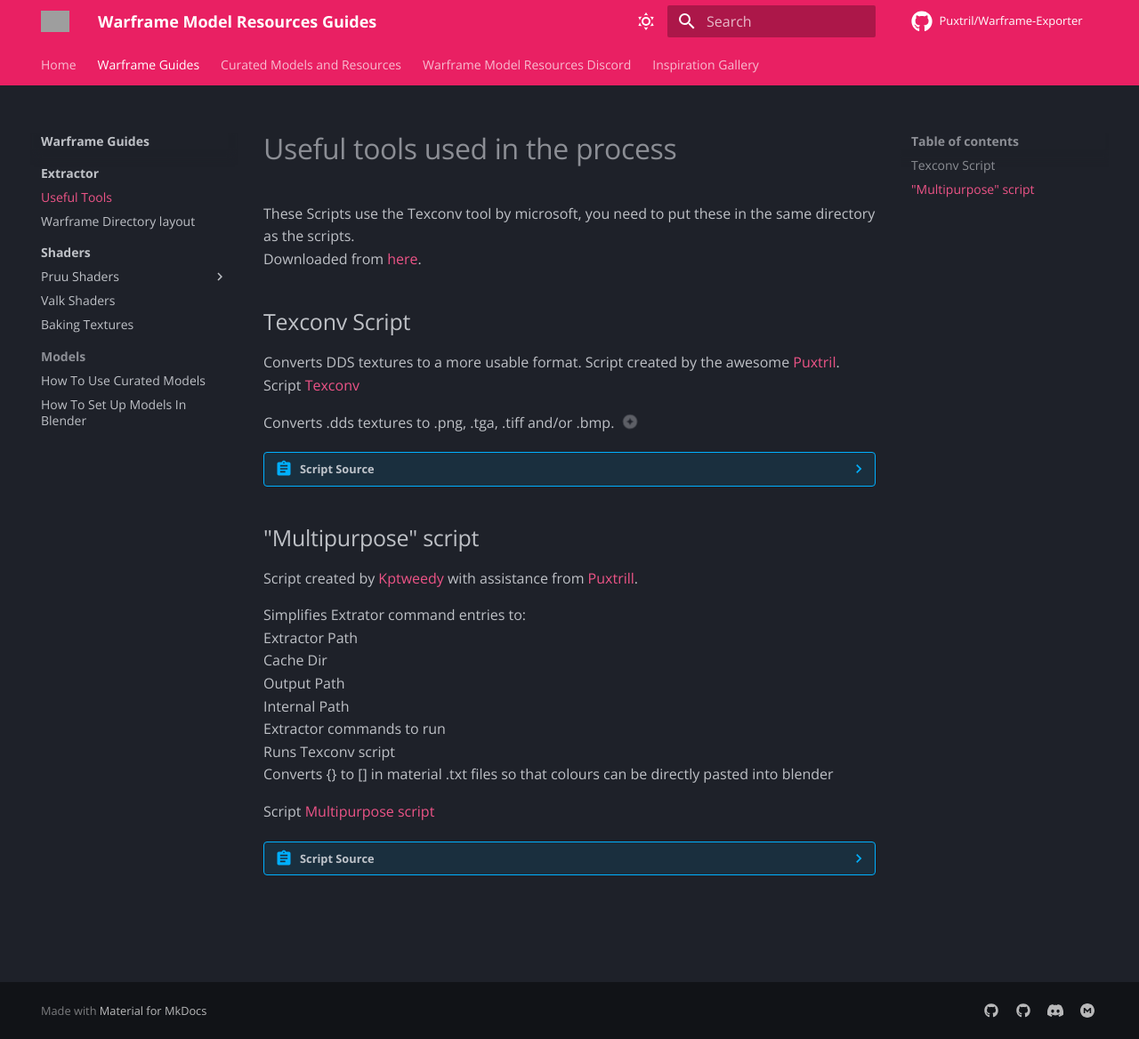
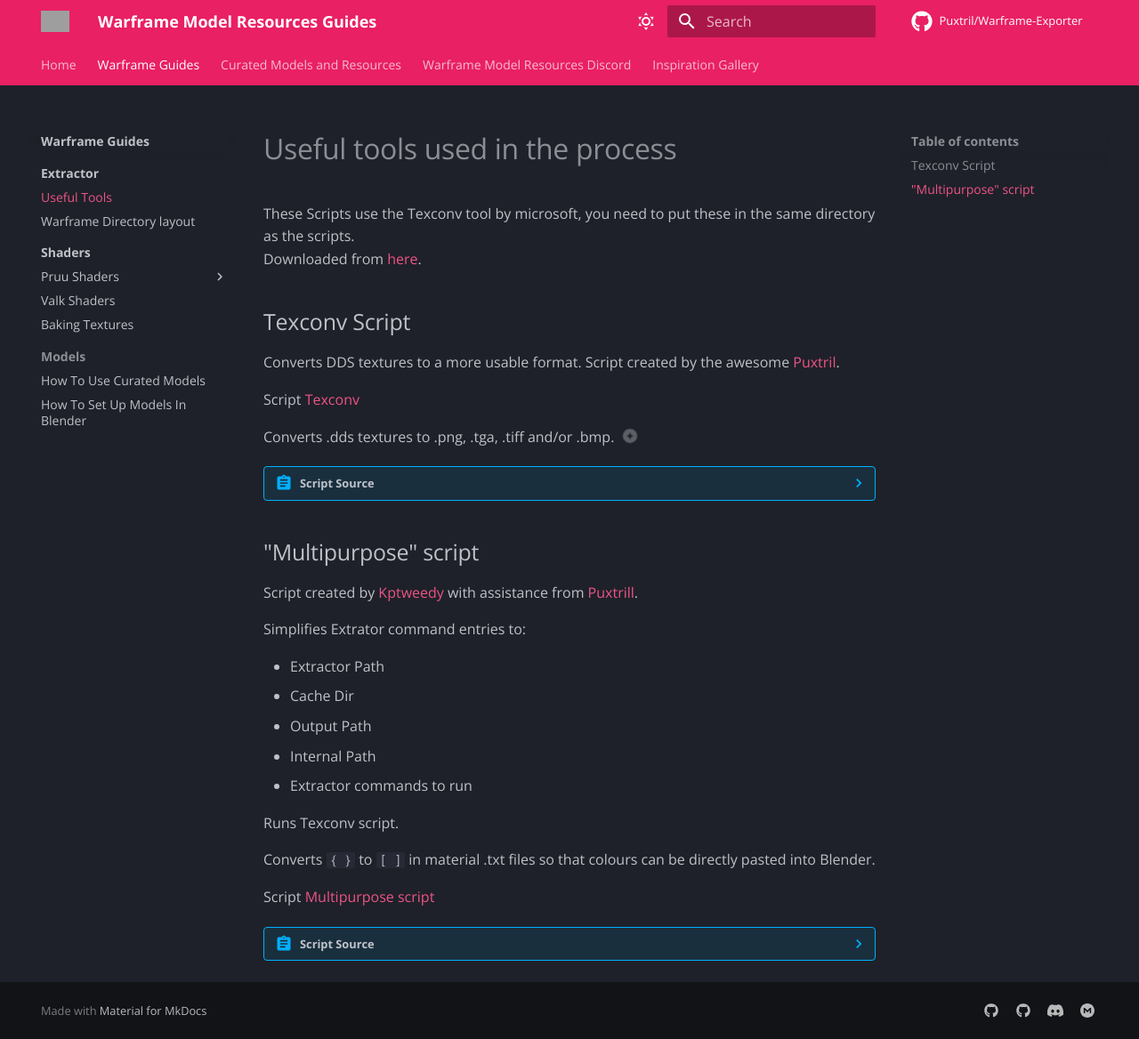
Before and after one commit to Kptweedy/Tutorials, an MkDocs documentation site: the page built from docs/wf-guides/extractor/tools.md, in a window 1280 px wide and 1168 px high. Shown: the whole window at 89% size. Built offline with MkDocs 1.6.1 and Material for MkDocs 9.7.7, drawn with Linux system fonts in a browser that asks for light colours; comment, search, counter and statistics services are not loaded; grey boxes are pictures that could not be loaded.

Commit message:
formatting

```diff
--- a/docs/wf-guides/extractor/tools.md
+++ b/docs/wf-guides/extractor/tools.md
@@ -5,6 +5,7 @@
 ## Texconv Script
 Converts DDS textures to a more usable format.
 Script created by the awesome [Puxtril](https://github.com/Puxtril).
+
 Script [Texconv](../../assets/files/ext-conv-replace.ps1)
 
 Converts .dds textures to .png, .tga, .tiff and/or .bmp.  (1)
@@ -114,13 +115,16 @@
 Script created by [Kptweedy](https://github.com/Kptweedy) with assistance from [Puxtrill](https://github.com/Puxtril).
 
 Simplifies Extrator command entries to:
-    Extractor Path
-    Cache Dir
-    Output Path
-    Internal Path
-    Extractor commands to run
-Runs Texconv script
-Converts {} to [] in material .txt files so that colours can be directly pasted into blender
+
+- Extractor Path
+- Cache Dir
+- Output Path
+- Internal Path
+- Extractor commands to run
+
+Runs Texconv script.
+
+Converts `{ }` to `[ ]` in material .txt files so that colours can be directly pasted into Blender.
 <!-- Zips the folder for easier sharing -->
 <!-- Generates a file tree for easier searching of materials-->
 <!-- Coming soon -->
```
